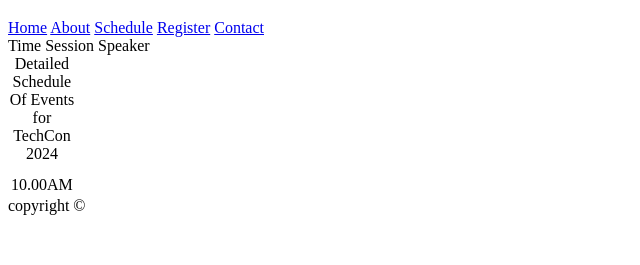
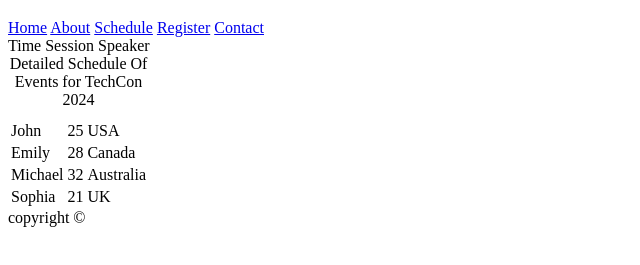
Before and after one commit to tayobaki/TechCon_HTML, a plain HTML site: page techcon_website/schedule.html in a window 1280 px wide. Shown: the part 61-326 px from the top of the page, without its empty margins (0-640 px from the left). Drawn offline with Linux system fonts and the light colour scheme.

Commit message:
Update schedule.html

```diff
--- a/techcon_website/schedule.html
+++ b/techcon_website/schedule.html
@@ -33,7 +33,26 @@
           </tr>
         </th>
         <tbody>
-          <td>10.00AM</td>
+          <tr>
+            <td>John</td>
+            <td>25</td>
+            <td>USA</td>
+          </tr>
+          <tr>
+            <td>Emily</td>
+            <td>28</td>
+            <td>Canada</td>
+          </tr>
+          <tr>
+            <td>Michael</td>
+            <td>32</td>
+            <td>Australia</td>
+          </tr>
+          <tr>
+            <td>Sophia</td>
+            <td>21</td>
+            <td>UK</td>
+          </tr>
         </tbody>
       </table>
     </main>
```
